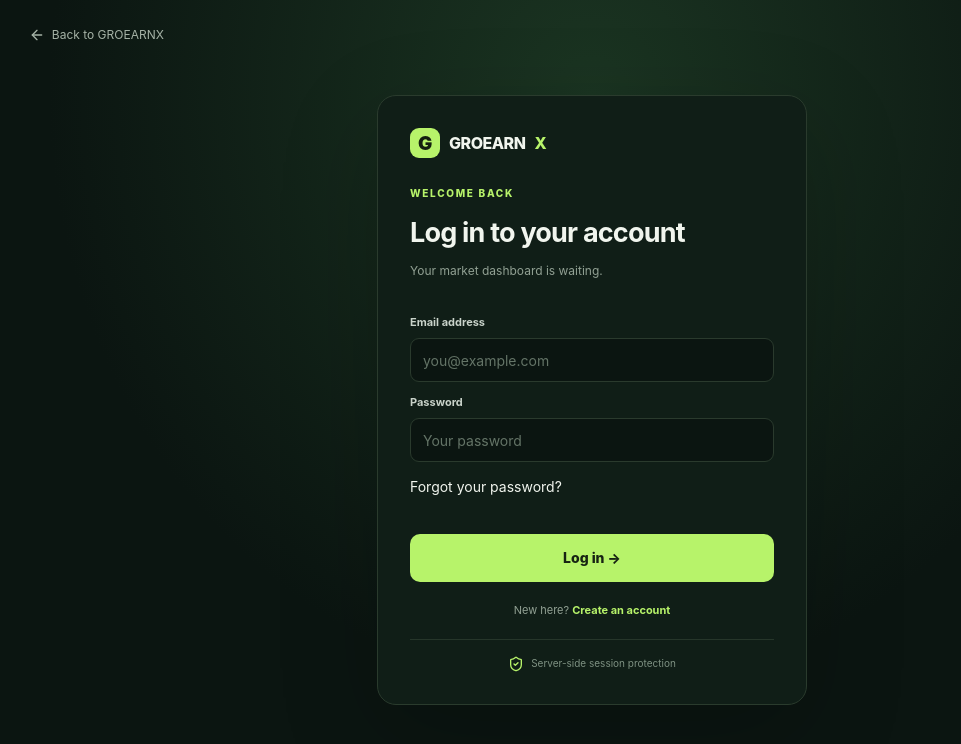
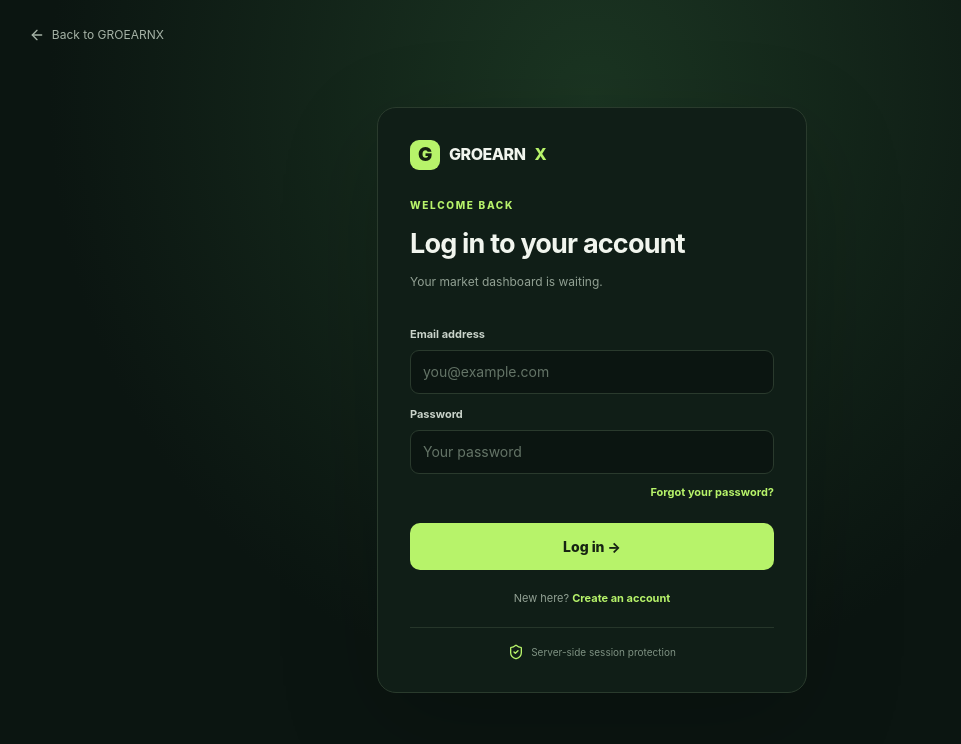
Before and after one commit to ARTHURBUKENYA30/groearnx, a Next.js app: page /login in a window 1280 px wide. Shown: the top 744 px of the page, without its empty margins (48-1009 px from the left). Built offline with nearby package versions, Linux system fonts and the light colour scheme.

Commit message:
Style password recovery link on login form

```diff
--- a/app/globals.css
+++ b/app/globals.css
@@ -57,3 +57,5 @@
 .trading-intro+.notice{margin-bottom:14px}
 @media(max-width:1000px){.strategy-grid{grid-template-columns:repeat(2,minmax(0,1fr))}.trading-cards{grid-template-columns:1fr}}
 @media(max-width:680px){.trading-intro{display:block}.demo-pill{margin-top:12px}.strategy-grid{grid-template-columns:1fr}.trading-cards{grid-template-columns:1fr}.trading-table th,.trading-table td{padding:11px 8px}.risk-row{align-items:flex-start}.risk-row span{max-width:65%}.panel-title{align-items:flex-start}.demo-tag{margin-top:2px}.signal-score{gap:6px}}
+
+.forgot-link{align-self:flex-end;margin:10px 0 0;font-size:11px}.forgot-link a{color:var(--lime);font-weight:700}.forgot-link a:hover{text-decoration:underline}
```
